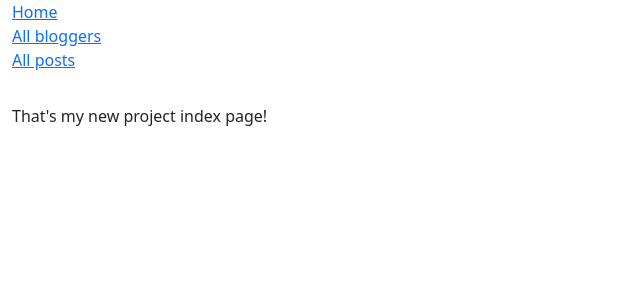
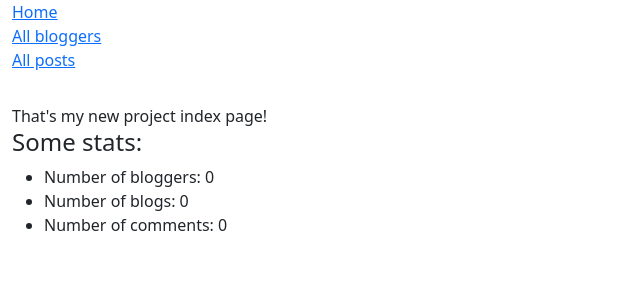
Before and after one commit to dnltv/diyblog, a Django app: page /blog/ in a window 1280 px wide. Shown: the top 300 px of the page, without its empty margins (0-640 px from the left). Run offline with Django 4.2, Linux system fonts and the light colour scheme; data that the repository does not hold is empty; some libraries are stand-ins or nearby versions.

Commit message:
views + templates

```diff
--- a/blog/templates/blog/blog_list.html
+++ b/blog/templates/blog/blog_list.html
@@ -11,7 +11,7 @@
     <ul>
         {% for blog in blog_list %}
         <li>
-            <a href="{{ blog.get_absolute_url}}">{{ blog.title }}</a> ({{ blog.pub_date }}) - <a href="{{ blog.blogger.get_absolute_url }}">{{ blog.nickname }}</a>
+            <a href="{{ blog.get_absolute_url}}">{{ blog.title }}</a> ({{ blog.pub_date }}) - <a href="{{ blog.blogger.get_absolute_url }}">{{ blog.blogger.nickname }}</a>
         </li>
         {% endfor %}
     </ul>
--- a/blog/templates/index.html
+++ b/blog/templates/index.html
@@ -6,4 +6,10 @@
 
 {% block content %}
     {{ text }}
+    <h4>Some stats: </h4>
+    <ul>
+        <li>Number of bloggers: {{ num_of_bloggers }}</li>
+        <li>Number of blogs: {{ num_of_blogs }}</li>
+        <li>Number of comments: {{ num_of_comments }}</li>
+    </ul>
 {% endblock %}
--- a/blog/views.py
+++ b/blog/views.py
@@ -1,6 +1,6 @@
 from django.shortcuts import render
 from django.views.generic import DetailView, ListView, UpdateView, DeleteView
-from .models import Blogger, Blog
+from .models import Blogger, Blog, Comment
 
 
 # Create your views here.
@@ -9,13 +9,16 @@ def index(request):
     Index page view function.
     """
     text = "That's my new project index page!"
-    #num_of_bloggers = Blogger.objects
-    #num_of_blogs =
-    #num_of_comments =
+    num_of_bloggers = Blogger.objects.count()
+    num_of_blogs = Blog.objects.count()
+    num_of_comments = Comment.objects.count()
     return render(request,
                   'index.html',
                   context={
                       'text': text,
+                      'num_of_bloggers': num_of_bloggers,
+                      'num_of_blogs': num_of_blogs,
+                      'num_of_comments': num_of_comments,
     })
 
 
```
